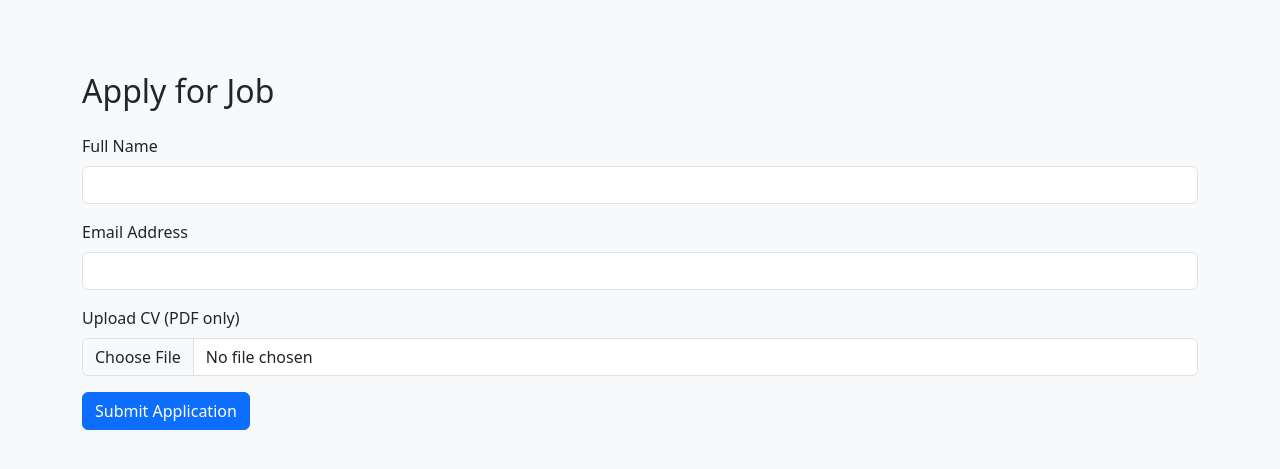
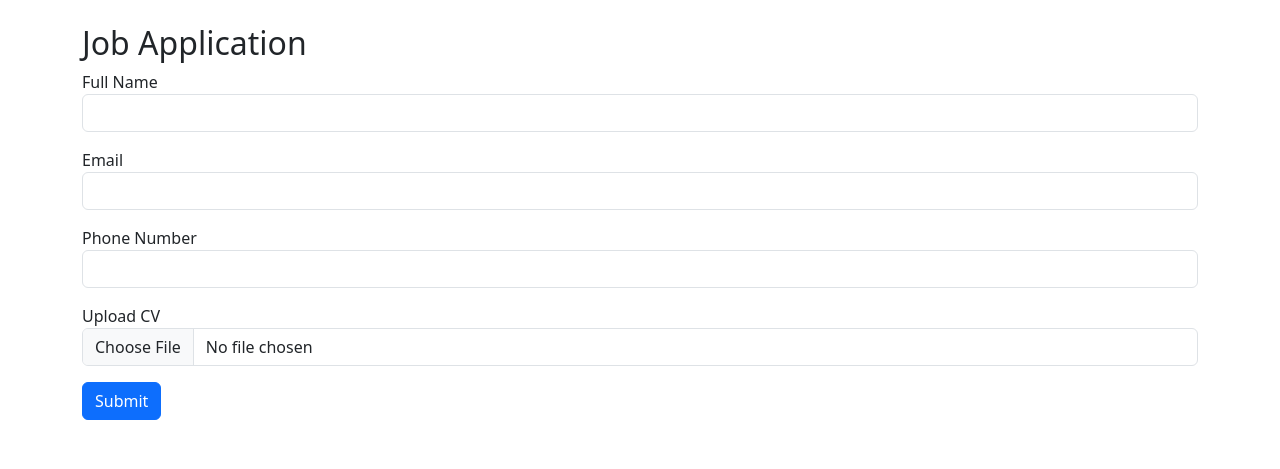
Before and after one commit to bashirubash/AI_Resume_Screening_System, a Flask app: page /apply in a window 1280 px wide. Shown: the top 469 px of the page. Run offline with Flask 3, Linux system fonts and the light colour scheme.

Commit message:
Update apply.html

```diff
--- a/templates/apply.html
+++ b/templates/apply.html
@@ -2,28 +2,40 @@
 <html>
 <head>
     <title>Apply for Job</title>
-    <meta charset="UTF-8">
-    <meta name="viewport" content="width=device-width, initial-scale=1">
     <link href="https://cdn.jsdelivr.net/npm/bootstrap@5.3.3/dist/css/bootstrap.min.css" rel="stylesheet">
 </head>
-<body class="p-4 bg-light">
-    <div class="container mt-5">
-        <h2 class="mb-4">Apply for Job</h2>
+<body class="p-4">
+    <div class="container">
+        <h2>Job Application</h2>
         <form method="POST" enctype="multipart/form-data">
             <div class="mb-3">
-                <label for="name" class="form-label">Full Name</label>
-                <input type="text" name="name" id="name" class="form-control" required>
+                <label>Full Name</label>
+                <input type="text" name="full_name" class="form-control" required>
             </div>
             <div class="mb-3">
-                <label for="email" class="form-label">Email Address</label>
-                <input type="email" name="email" id="email" class="form-control" required>
+                <label>Email</label>
+                <input type="email" name="email" class="form-control" required>
             </div>
             <div class="mb-3">
-                <label for="cv" class="form-label">Upload CV (PDF only)</label>
-                <input type="file" name="cv" id="cv" accept=".pdf" class="form-control" required>
+                <label>Phone Number</label>
+                <input type="tel" name="phone" class="form-control" required>
             </div>
-            <button type="submit" class="btn btn-primary">Submit Application</button>
+            <div class="mb-3">
+                <label>Upload CV</label>
+                <input type="file" name="cv" class="form-control">
+            </div>
+            <button class="btn btn-primary">Submit</button>
         </form>
+
+        {% with messages = get_flashed_messages(with_categories=true) %}
+        {% if messages %}
+            <div class="mt-3">
+                {% for category, message in messages %}
+                    <div class="alert alert-{{ category }}">{{ message }}</div>
+                {% endfor %}
+            </div>
+        {% endif %}
+        {% endwith %}
     </div>
 </body>
 </html>
```
